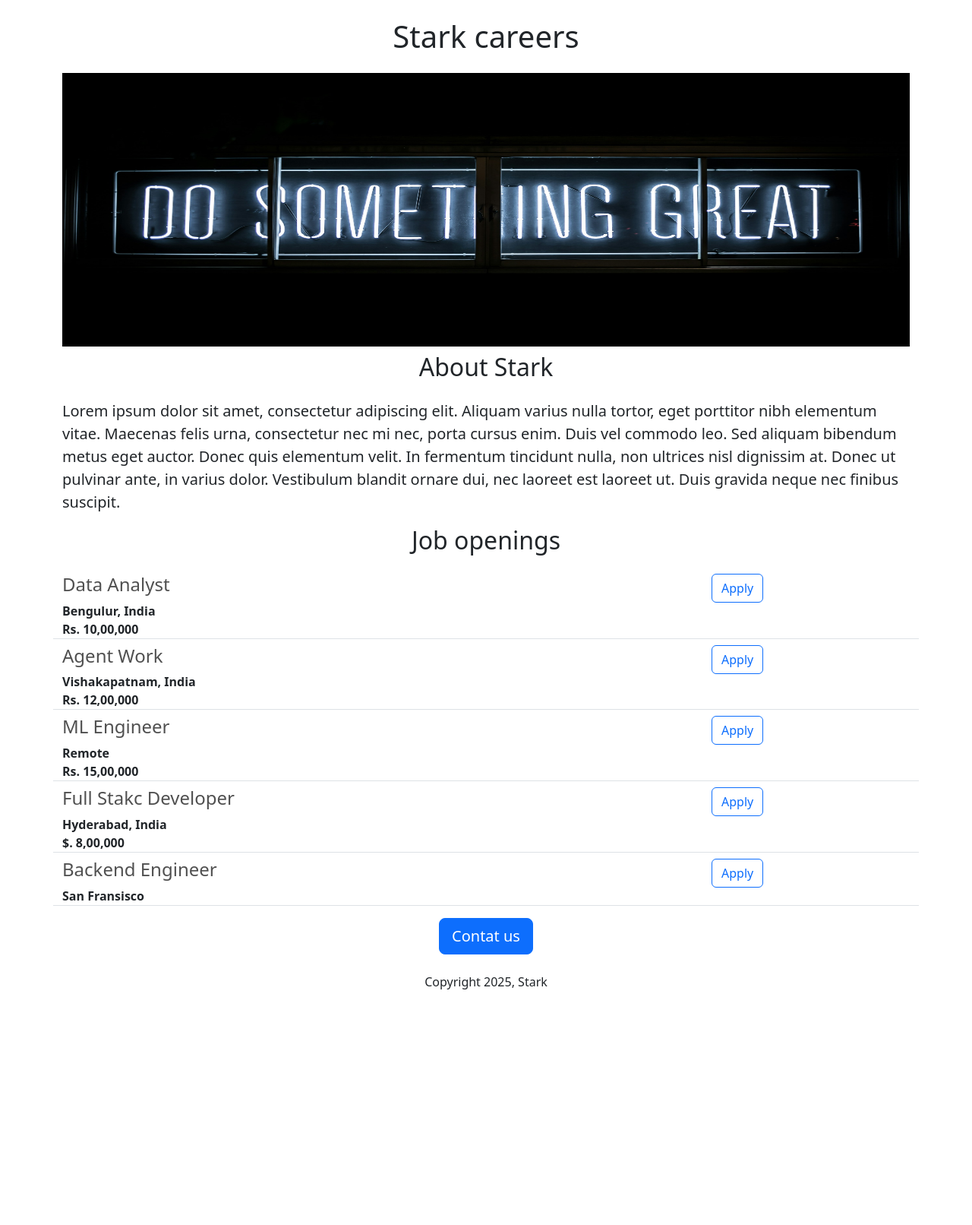
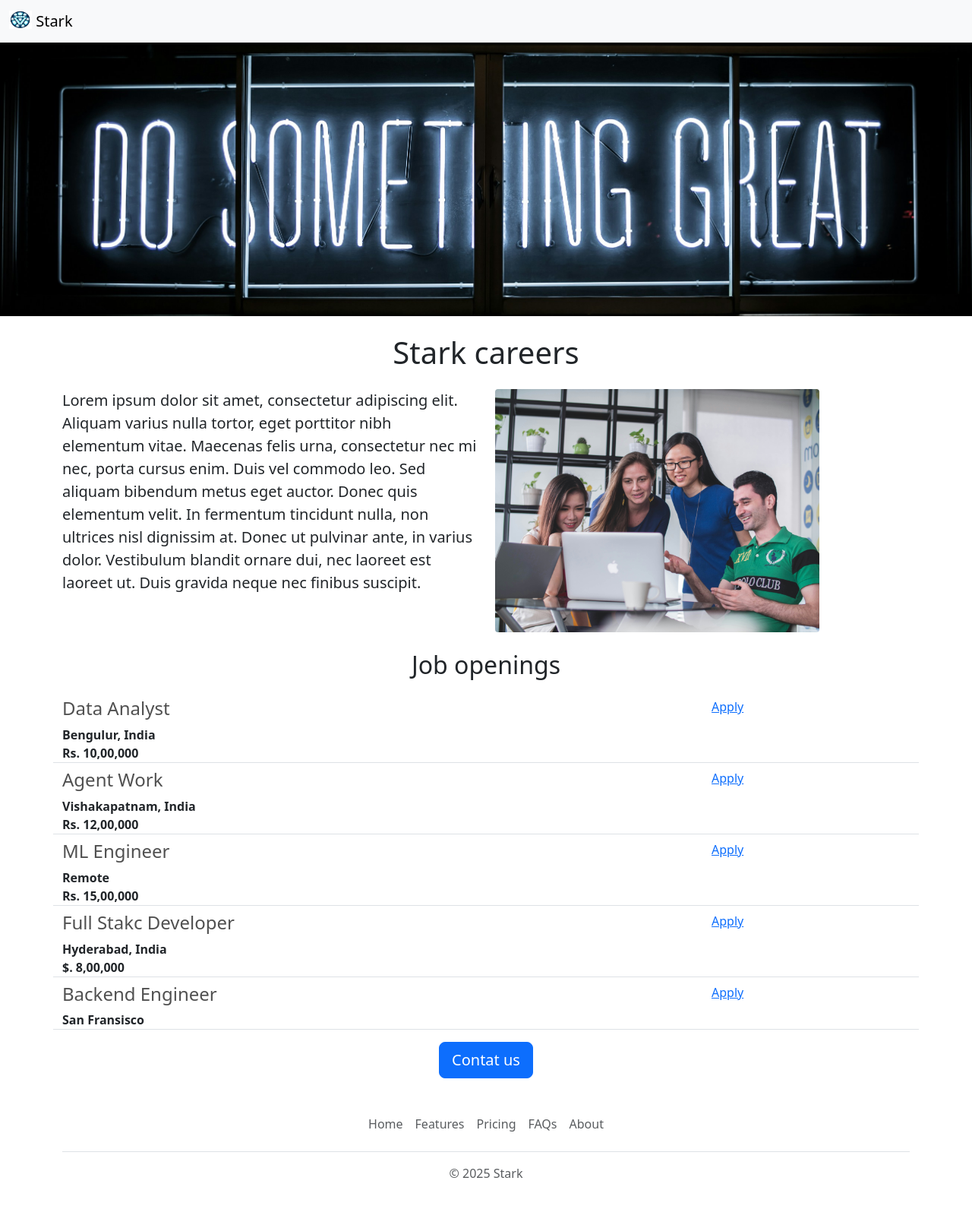
Before and after one commit to Harish-lvrk/stark-careers-website-v2, a Flask app: page / in a window 1280 px wide. Shown: the whole page at 76% size. Before the commit the page ends 1302 px from the top, so only its background shows below. Run offline with Flask 3, Linux system fonts and the light colour scheme.

Commit message:
functional and aesthetic improvements

```diff
--- /dev/null
+++ b/templates/footer.html
@@ -0,0 +1,24 @@
+<div class="container">
+  <footer class="py-3 my-4">
+    <ul class="nav justify-content-center border-bottom pb-3 mb-3">
+      <li class="nav-item">
+        <a href="#" class="nav-link px-2 text-body-secondary">Home</a>
+      </li>
+      <li class="nav-item">
+        <a href="#" class="nav-link px-2 text-body-secondary">Features</a>
+      </li>
+      <li class="nav-item">
+        <a href="#" class="nav-link px-2 text-body-secondary">Pricing</a>
+      </li>
+      <li class="nav-item">
+        <a href="#" class="nav-link px-2 text-body-secondary">FAQs</a>
+      </li>
+      <li class="nav-item">
+        <a href="#" class="nav-link px-2 text-body-secondary">About</a>
+      </li>
+    </ul>
+    <p class="text-center text-body-secondary">
+      &copy; 2025 {{company_name}}
+    </p>
+  </footer>
+</div>
--- a/templates/home.html
+++ b/templates/home.html
@@ -12,24 +12,33 @@
     #banner{
       width: 100%;
       height: 360px;
+      object-fit:cover;
     }
   </style>
   </head>
   <body>
+    {% include 'nav.html' %}
+    <img class="img-fluid" id="banner" src="static/banner.jpg"  height="320" alt="work hard">
     <div class="container">
 
 
       <h1 class="text-center mt-4 mb-4">
         {{company_name}} careers
       </h1>
-      <img class="img-fluid" id="banner" src="static/banner.jpg"  height="320" alt="work hard">
-      <h2 class="text-center mt-2 mb-4" >
-        About {{company_name}}
+
+
 
       </h2>
-      <p class="lead">
-        Lorem ipsum dolor sit amet, consectetur adipiscing elit. Aliquam varius nulla tortor, eget porttitor nibh elementum vitae. Maecenas felis urna, consectetur nec mi nec, porta cursus enim. Duis vel commodo leo. Sed aliquam bibendum metus eget auctor. Donec quis elementum velit. In fermentum tincidunt nulla, non ultrices nisl dignissim at. Donec ut pulvinar ante, in varius dolor. Vestibulum blandit ornare dui, nec laoreet est laoreet ut. Duis gravida neque nec finibus suscipit.
-      </p>
+      <div class="row" style="margin-bottom:24px;">
+        <div class="col-md-6">
+          <p class="lead">
+            Lorem ipsum dolor sit amet, consectetur adipiscing elit. Aliquam varius nulla tortor, eget porttitor nibh elementum vitae. Maecenas felis urna, consectetur nec mi nec, porta cursus enim. Duis vel commodo leo. Sed aliquam bibendum metus eget auctor. Donec quis elementum velit. In fermentum tincidunt nulla, non ultrices nisl dignissim at. Donec ut pulvinar ante, in varius dolor. Vestibulum blandit ornare dui, nec laoreet est laoreet ut. Duis gravida neque nec finibus suscipit.
+        </p>
+        </div>
+        <div class="d-none d-md-block col-md-6">
+          <img src="\static\people.jpg" style="height: 320px;border-radius:4px;">
+        </div>
+      </div>
       <h2 class="text-center mt-2 mb-4">
         Job openings
       </h2 >
@@ -41,12 +50,12 @@
       </p>
 
       <div class="text-center">
-      <button class="btn btn-primary btn-lg" >
+      <a  href="https://mail.google.com/mail/?view=cm&fs=1&to=jobs@hellostark.ai&su=My%20name%3A%20%3Cyour%20name%20here%3E%20-%20My%20question%3A%20%3Cyour%20query%20here%3E&body=Please%20describe%20your%20query%20in%20detail%20here..." target="_blank" class="btn btn-primary btn-lg" >
         Contat us
-      </button>
-        <p class="mt-4">Copyright 2025, {{company_name}}</p>
 
+      </a>
       </div>
     </div>
+    {% include 'footer.html' %}
   </body>
 </html>
--- a/templates/jobitem.html
+++ b/templates/jobitem.html
@@ -15,7 +15,7 @@
     {% endif %}
   </div>
   <div class="col-3">
-    <button type="button" class="btn btn-outline-primary">Apply</button>
+    <a href="https://mail.google.com/mail/?view=cm&fs=1&to=jobs@hellostark.ai&su=Application%20for%20{{job['title']}}&body=My%20name%3A%20%3Cyour%20name%20is%20here%3E%0D%0AMy%20Resume%20Link%3A%20%3Cresume%20link%3E%0D%0AMy%20LinkedIn%20Link%3A%20%3Clink%20here%3E" target="_blank">Apply</a>
 
   </div>
 
--- /dev/null
+++ b/templates/nav.html
@@ -0,0 +1,9 @@
+<nav class="navbar bg-body-tertiary shadow-sm fixed-top ">
+  <div class="container-fluid">
+    <a class="navbar-brand" href="#">
+      <img src="static/logoofnavbar.jpg" alt="Logo" width="30" height="24" class="d-inline-block align-text-top">
+      Stark
+    </a>
+  </div>
+</nav>
+<div style="height:56px"></div>
```
Also changed, not shown: static/logoofnavbar.jpg (added), static/people.jpg (added).
